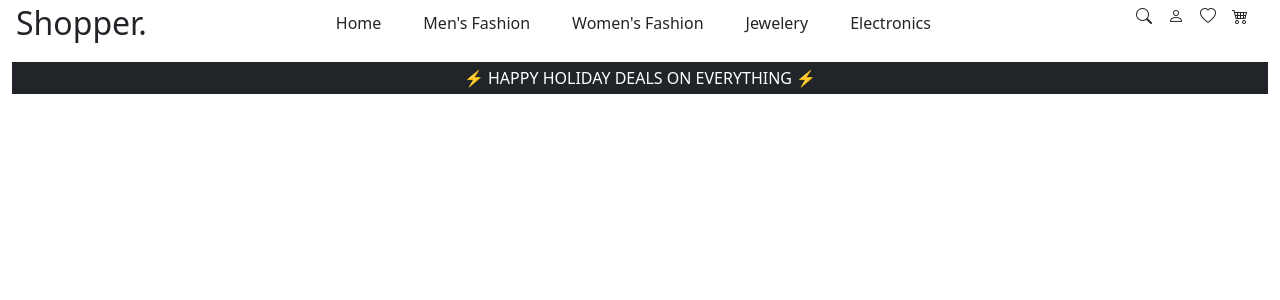
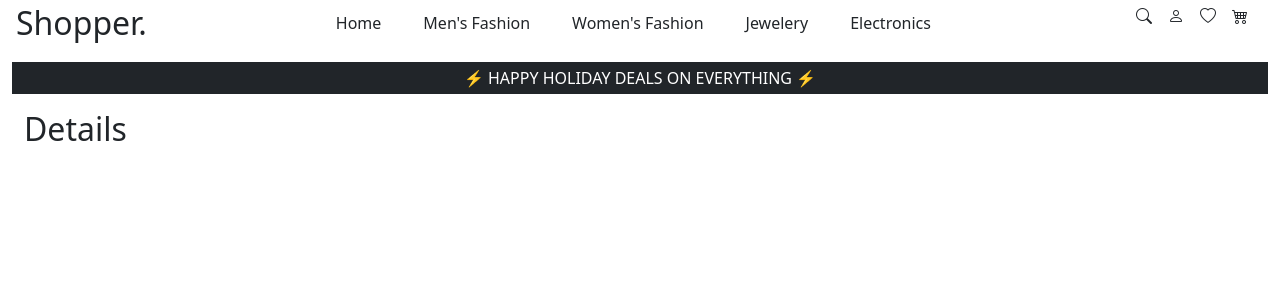
Before and after one commit to anmolbiranwar/Shopper-Template-React, a React (Create React App) app: page /details/1 in a window 1280 px wide. Shown: the top 300 px of the page. Built offline with nearby package versions, Linux system fonts and the light colour scheme.

Commit message:
add shopper details page

```diff
--- a/src/components/shopper-category/shopper-category.js
+++ b/src/components/shopper-category/shopper-category.js
@@ -1,5 +1,5 @@
 import { useState, useEffect} from "react";
-import { useParams } from "react-router-dom";
+import {Link, useParams } from "react-router-dom";
 import axios from "axios";
 
 export function ShopperCategory()
@@ -29,7 +29,7 @@ export function ShopperCategory()
                                 <p>{product.title}</p>
                             </div>
                             <div className="card-footer">
-                                <button className="btn btn-primary">Details</button>
+                                <Link to={'/details/'+product.id} className="btn btn-primary">Details</Link>
                             </div>
                         </div>
                         )
--- /dev/null
+++ b/src/components/shopper-details/shopper-details.js
@@ -0,0 +1,8 @@
+
+export function ShopperDetails(){
+    return(
+        <div className="container-fluid">
+            <h2>Details</h2>
+        </div>
+    )
+}
--- a/src/components/shopper-index/shopper-index.js
+++ b/src/components/shopper-index/shopper-index.js
@@ -1,6 +1,7 @@
 import {BrowserRouter, Routes, Route, Link} from "react-router-dom"
 import { ShopperHome } from "../shopper-home/shopper-home"
 import { ShopperCategory } from "../shopper-category/shopper-category"
+import { ShopperDetails } from "../shopper-details/shopper-details"
 
 export function ShopperIndex()
 {
@@ -33,6 +34,7 @@ export function ShopperIndex()
                     <Route path="/" element={<ShopperHome/>}/>
                     <Route path="home" element={<ShopperHome/>}/>
                     <Route path="category/:catname" element={<ShopperCategory/>}></Route>
+                    <Route path="details/:id" element={<ShopperDetails />}></Route>
                 </Routes>
             </div>
             </BrowserRouter>
```
